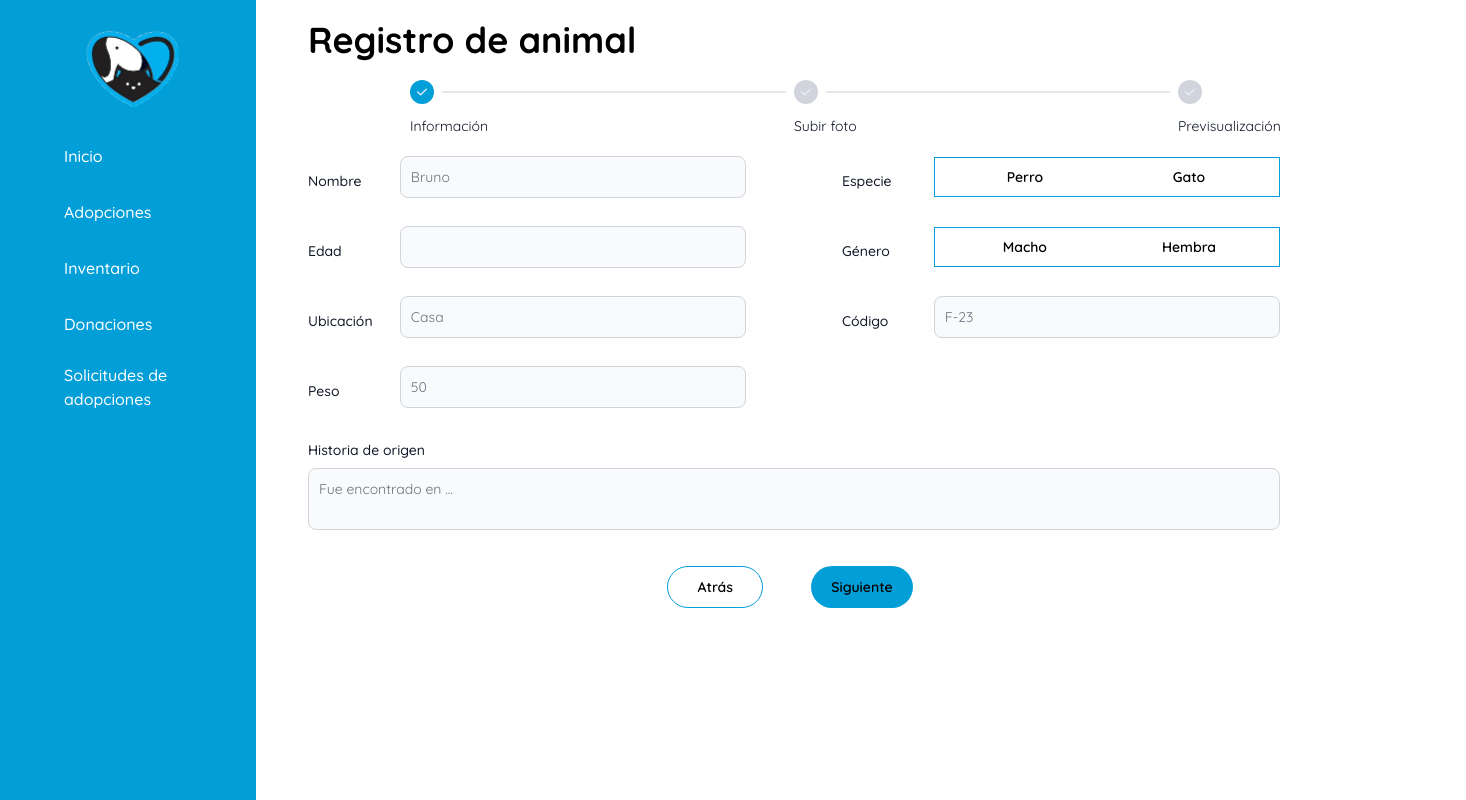
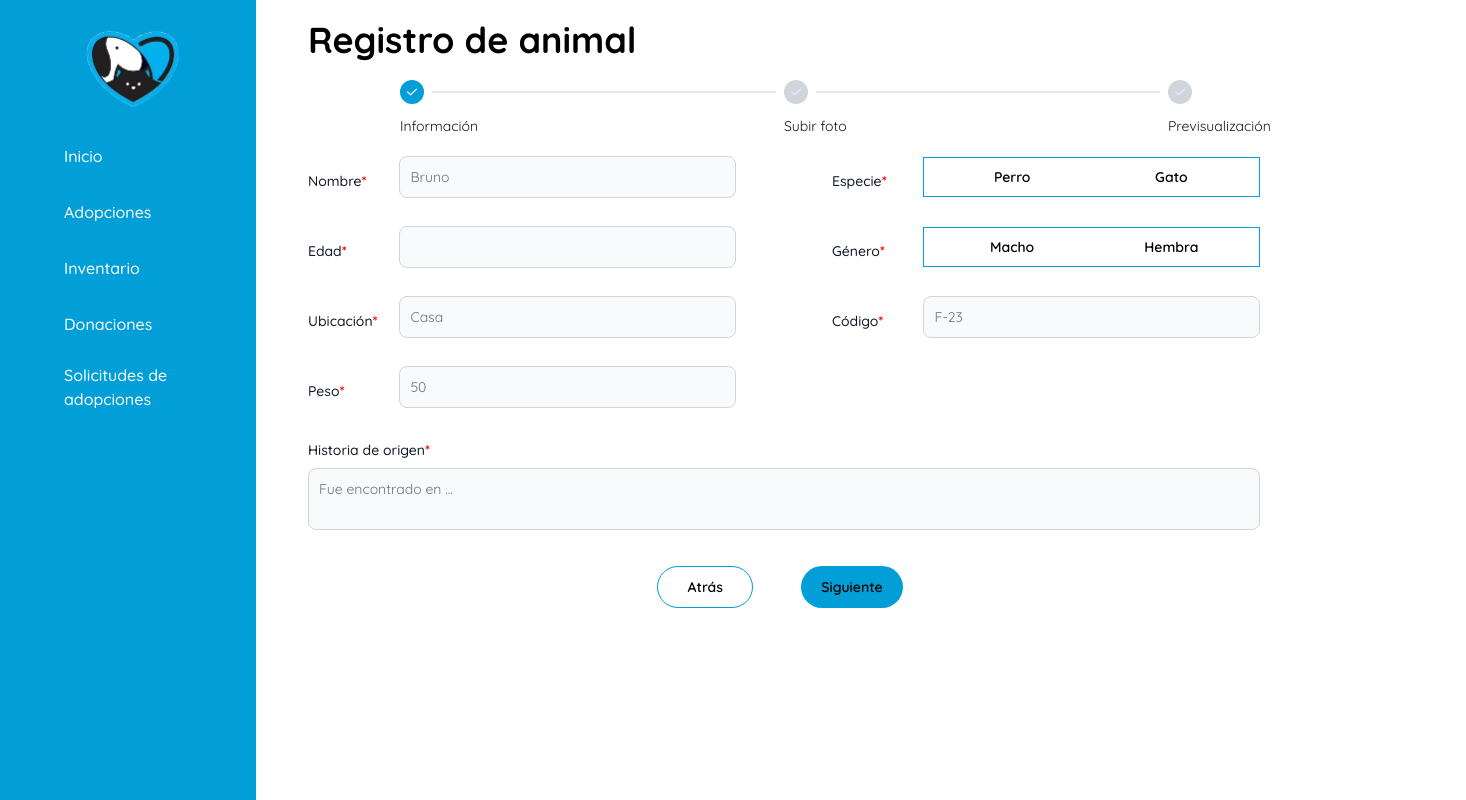
Before and after one commit to BurneoDanny/AmigosConColaWebERP, a Vue app: page /crear-animal in a window 1280 px wide. Shown: the whole page, 1466 px wide, since content can reach past the window. Built offline with nearby package versions, Linux system fonts and the light colour scheme; what @storybook/vue3 would draw is missing.

Commit message:
Fix: routing animal after registration (#25)

```diff
--- a/src/components/animal_registration/StepOne.vue
+++ b/src/components/animal_registration/StepOne.vue
@@ -45,7 +45,7 @@ const handleHembraClick = () => {
         <label
           class="block mb-2 text-sm font-medium text-gray-900 dark:text-white md:mb-0 md:w-24"
           for="nombre"
-          >Nombre</label
+          >Nombre<strong>*</strong></label
         >
 
         <div class="flex flex-col w-full">
@@ -71,7 +71,7 @@ const handleHembraClick = () => {
         <label
           class="block mb-2 text-sm font-medium text-gray-900 dark:text-white md:mb-0 md:w-24"
           for="edad"
-          >Edad</label
+          >Edad<strong>*</strong></label
         >
         <div class="flex flex-col w-full">
           <input
@@ -93,7 +93,7 @@ const handleHembraClick = () => {
         <label
           class="block mb-2 text-sm font-medium text-gray-900 md:mb-0 md:w-24"
           for="especie"
-          >Especie</label
+          >Especie<strong>*</strong></label
         >
         <div class="flex flex-col w-full">
           <div
@@ -133,7 +133,7 @@ const handleHembraClick = () => {
         <label
           class="block mb-2 text-sm font-medium text-gray-900 dark:text-white md:mb-0 md:w-24"
           for="genero"
-          >Género</label
+          >Género<strong>*</strong></label
         >
         <div class="flex flex-col w-full">
           <div
@@ -175,7 +175,7 @@ const handleHembraClick = () => {
         <label
           class="block mb-2 text-sm font-medium text-gray-900 dark:text-white md:mb-0 md:w-24"
           for="ubicacion"
-          >Ubicación</label
+          >Ubicación<strong>*</strong></label
         >
         <div class="flex flex-col w-full">
           <input
@@ -198,7 +198,7 @@ const handleHembraClick = () => {
         <label
           class="block mb-2 text-sm font-medium text-gray-900 dark:text-white md:mb-0 md:w-24"
           for="codigo"
-          >Código</label
+          >Código<strong>*</strong></label
         >
         <div class="flex flex-col w-full">
           <input
@@ -221,7 +221,7 @@ const handleHembraClick = () => {
         <label
           class="block mb-2 text-sm font-medium text-gray-900 dark:text-white md:mb-0 md:w-24"
           for="peso"
-          >Peso</label
+          >Peso<strong>*</strong></label
         >
         <div class="flex flex-col w-full">
           <input
@@ -245,7 +245,7 @@ const handleHembraClick = () => {
       <label
         class="block mb-2 text-sm font-medium text-gray-900 dark:text-white"
         for="historiaOrigen"
-        >Historia de origen</label
+        >Historia de origen<strong>*</strong></label
       >
       <div class="flex flex-col w-full">
         <textarea
@@ -266,4 +266,8 @@ const handleHembraClick = () => {
 textarea {
   resize: none;
 }
+
+strong {
+  color: red;
+}
 </style>
--- a/src/components/home_page/AnimalCard.vue
+++ b/src/components/home_page/AnimalCard.vue
@@ -19,12 +19,12 @@ const adoptado = animal.adoptado ? "ADOPTADO" : "NO ADOPTADO";
     href="#"
   >
     <img
-      class="h-52 md:size-64 w-full rounded-t-lg"
       :src="
         animal.imagen ??
         (animal.especie === AnimalSpecies.DOG ? dogUrl : catUrl)
       "
       alt="animal image"
+      class="h-52 md:size-64 w-full rounded-t-lg"
     />
     <div class="pl-4 py-3 pr-3 text-[0.8rem]">
       <div class="flex gap-2 w-min items-center mb-2">
@@ -37,7 +37,7 @@ const adoptado = animal.adoptado ? "ADOPTADO" : "NO ADOPTADO";
       </div>
       <div>
         <p class="text-gray-700 dark:text-gray-400">
-          {{ `Aproximadamente ${animal.edad} años` }}
+          {{ `Aproximadamente ${animal.edad} meses` }}
         </p>
         <span
           :class="{
--- a/src/pages/Home.vue
+++ b/src/pages/Home.vue
@@ -7,7 +7,6 @@ import AnimalCard from "@/components/home_page/AnimalCard.vue";
 import catIcon from "@/assets/home_page/cat.svg";
 import bellIcon from "@/assets/home_page/bell.svg";
 import dogIcon from "@/assets/home_page/dog.svg";
-import filterIcon from "@/assets/home_page/filter.svg";
 import { onMounted, ref, watch } from "vue";
 import { Animal, GetResponse, useAnimals } from "@stores/animalStore.ts";
 import { AnimalSpecies } from "@/enums/animal_species.ts";
@@ -27,10 +26,6 @@ const currentPage = ref(1);
 const currentSpecie = ref("");
 
 watch(search, () => {
-  isCatSelect.value = false;
-  isDogSelect.value = false;
-  currentSpecie.value = "";
-
   animalesFiltered.value = backAnimals.filter((animal) =>
     animal.nombre.toLowerCase().includes(search.value.toLowerCase()),
   );
@@ -155,8 +150,9 @@ const handlePreviousPage = async () => {
         class="mt-1 md:mt-2 size-4 md:size-6"
       />
     </div>
-    <div class="flex flex-wrap gap-3 mt-4 mb-7">
-      <FilterButton :icon="filterIcon" text="Filtrar" />
+    <div class="flex items-center flex-wrap gap-3 mt-4 mb-7">
+      <!-- <FilterButton :icon="filterIcon" text="Filtrar" /> -->
+      <span class="font-semibold">Filtrar por especie:</span>
       <FilterButton
         :icon="dogIcon"
         :isSelect="isDogSelect"
--- a/src/pages/animal_registration/AnimalRegistration.vue
+++ b/src/pages/animal_registration/AnimalRegistration.vue
@@ -7,6 +7,7 @@ import { computed, ref } from "vue";
 import { Form } from "vee-validate";
 import * as yup from "yup";
 import { useAnimals } from "@stores/animalStore.ts";
+import router from "@/routes";
 
 const animalRegistrationSchemas = [
   yup.object().shape({
@@ -51,6 +52,8 @@ const currentSchema = computed(() => {
 
 const showSuccessToast = ref(false);
 const showFailToast = ref(false);
+const isSuccess = ref(false);
+
 const previousStep = () => {
   if (step.value > 0) {
     step.value--;
@@ -64,15 +67,19 @@ const nextStep = async (values: any) => {
     const res = await animales.postAnimal(values);
     if (!res) {
       showFailToast.value = true;
+      isSuccess.value = false;
       setTimeout(() => {
         showFailToast.value = false;
       }, 3000);
       return;
     }
     showSuccessToast.value = true;
+    isSuccess.value = true;
     setTimeout(() => {
       showSuccessToast.value = false;
+      router.push("/home");
     }, 3000);
+
     return;
   }
   if (step.value < steps.length - 1) {
@@ -82,7 +89,7 @@ const nextStep = async (values: any) => {
 </script>
 
 <template>
-  <div class="flex flex-col">
+  <div class="px-5 overflow-hidden">
     <h2 class="text-2xl md:text-4xl font-bold m-0">Registro de animal</h2>
 
     <div class="flex md:justify-center items-center w-full">
@@ -91,7 +98,7 @@ const nextStep = async (values: any) => {
       </div>
     </div>
     <Form
-      v-slot="{ values }"
+      v-slot="{ values, isSubmitting }"
       :validation-schema="currentSchema"
       as="div"
       @submit="nextStep"
@@ -109,6 +116,7 @@ const nextStep = async (values: any) => {
         <div class="flex items-center justify-center mt-7 mb-5">
           <div class="flex justify-evenly gap-10">
             <button
+              :disabled="isSubmitting || isSuccess"
               class="w-24 font-semibold text-black bg-white border border-primary focus:outline-none focus:ring-4 focus:ring-blue-300 rounded-full text-sm px-5 py-2.5 text-center me-2 mb-2 dark:bg-blue-600 dark:hover:bg-blue-700 dark:focus:ring-blue-800"
               type="button"
               @click="previousStep"
@@ -124,6 +132,7 @@ const nextStep = async (values: any) => {
             </button>
             <button
               v-if="step === 2"
+              :disabled="isSubmitting || isSuccess"
               class="font-semibold text-black bg-primary focus:outline-none focus:ring-4 focus:ring-blue-300 rounded-full text-sm px-5 py-2.5 text-center me-2 mb-2 dark:bg-blue-600 dark:hover:bg-blue-700 dark:focus:ring-blue-800"
               type="submit"
             >
@@ -176,4 +185,9 @@ const nextStep = async (values: any) => {
   </div>
 </template>
 
-<style scoped></style>
+<style scoped>
+button:disabled {
+  cursor: not-allowed;
+  opacity: 0.5;
+}
+</style>
```
